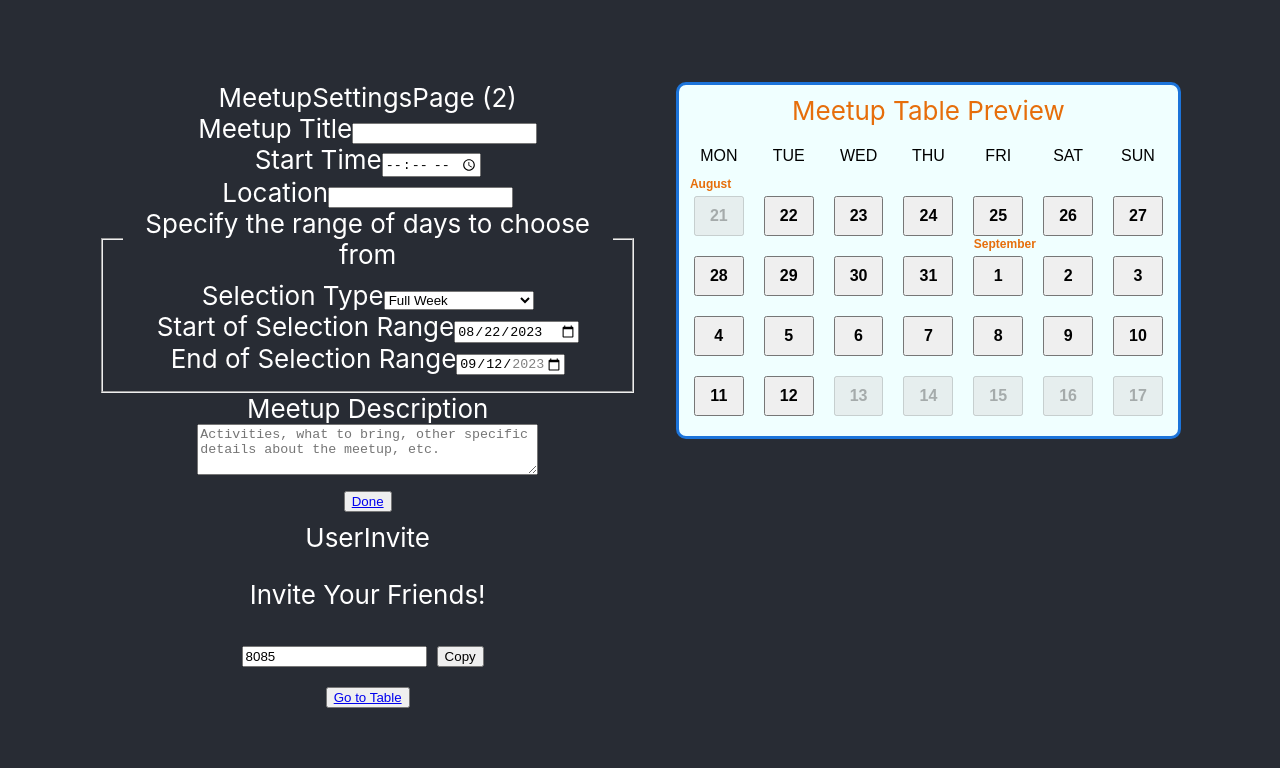
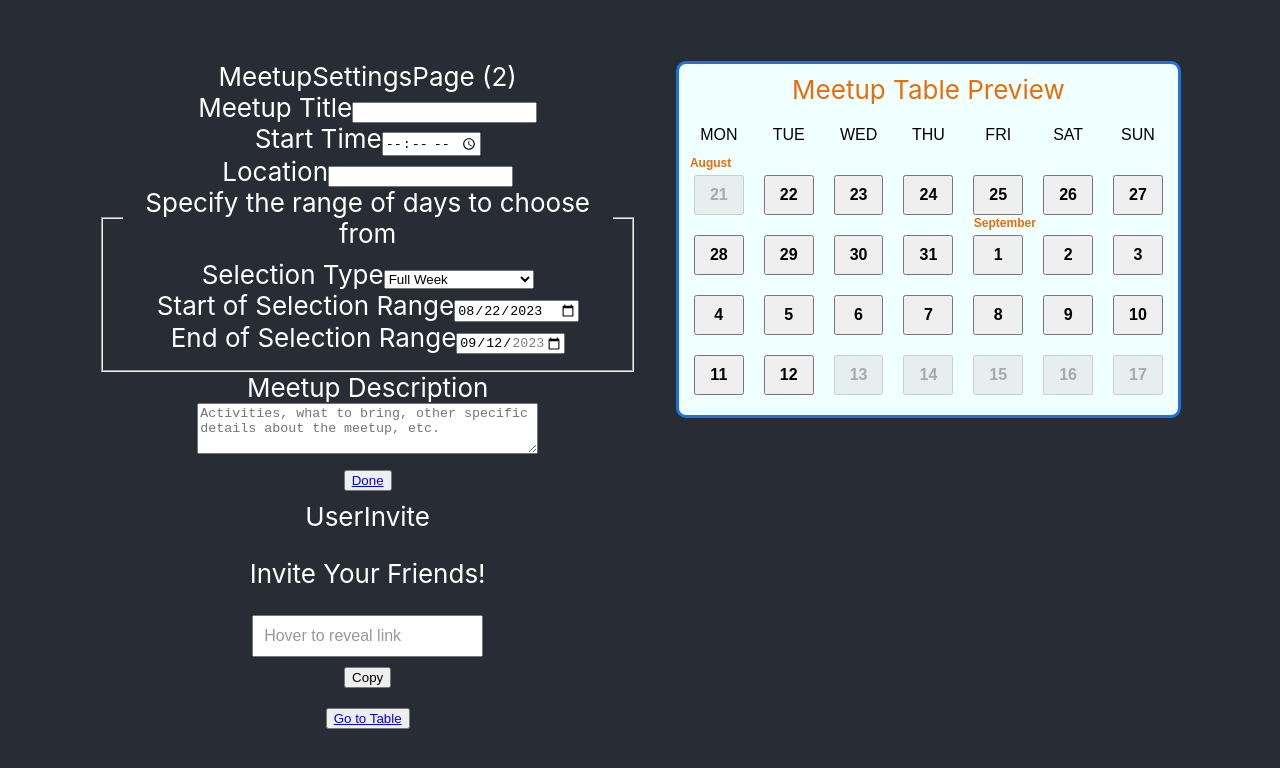
Before and after one commit to ElderlyC/meetup-app, a React (Create React App) app: page /#/Meetup-Settings in a window 1280 px wide. Shown: the top 768 px of the page. Built offline with nearby package versions, Linux system fonts and the light colour scheme.

Commit message:
hover to reveal link

```diff
--- a/src/Components/UserInvite/UserInvite.jsx
+++ b/src/Components/UserInvite/UserInvite.jsx
@@ -1,14 +1,24 @@
 import React, { useEffect, useState } from "react";
+import classes from "./UserInvite.module.css";
 
 const UserInvite = ({ title }) => {
   const [link, setLink] = useState("");
   const [randomNumber, setRandomNumber] = useState("");
 
+  const input = document.getElementById("link");
+
   const handleCopy = () => {
-    const inviteLink = document.getElementById("link").value;
-    navigator.clipboard.writeText(inviteLink);
-    // have another way of indicating copy worked !
-    // alert("Link copied to clipboard: " + inviteLink);
+    navigator.clipboard.writeText(link);
+    input.placeholder = "Copied to Clipboard!";
+  };
+
+  const handleMouseHover = () => {
+    input.value = link; // Set the placeholder to the current value
+  };
+
+  const handleMouseLeave = () => {
+    input.value = "";
+    input.placeholder = "Hover to reveal link"; // Set the placeholder to the current value
   };
 
   useEffect(() => {
@@ -26,13 +36,18 @@ const UserInvite = ({ title }) => {
       UserInvite
       <p>Invite Your Friends!</p>
       <div>
+        <div className={classes.inputContainer}>
           <input
+            className={classes.link}
             id="link"
             readOnly={true}
             placeholder="Hover to reveal link"
-          value={link}
+            onMouseEnter={handleMouseHover}
+            onMouseLeave={handleMouseLeave}
             required
           />
+        </div>
+
         <button onClick={handleCopy}>Copy</button>
       </div>
     </div>
--- a/src/Components/UserInvite/UserInvite.module.css
+++ b/src/Components/UserInvite/UserInvite.module.css
@@ -0,0 +1,15 @@
+/* UserInvite.module.css */
+
+.link {
+  padding: 10px;
+  font-size: 16px;
+  position: relative;
+}
+
+.link::placeholder {
+  color: #999; /* Default color for the placeholder */
+}
+
+.link:hover::placeholder {
+  color: #333; /* Color for the text when hovered */
+}
```
Lines whose indentation alone changed are shown as unchanged.
